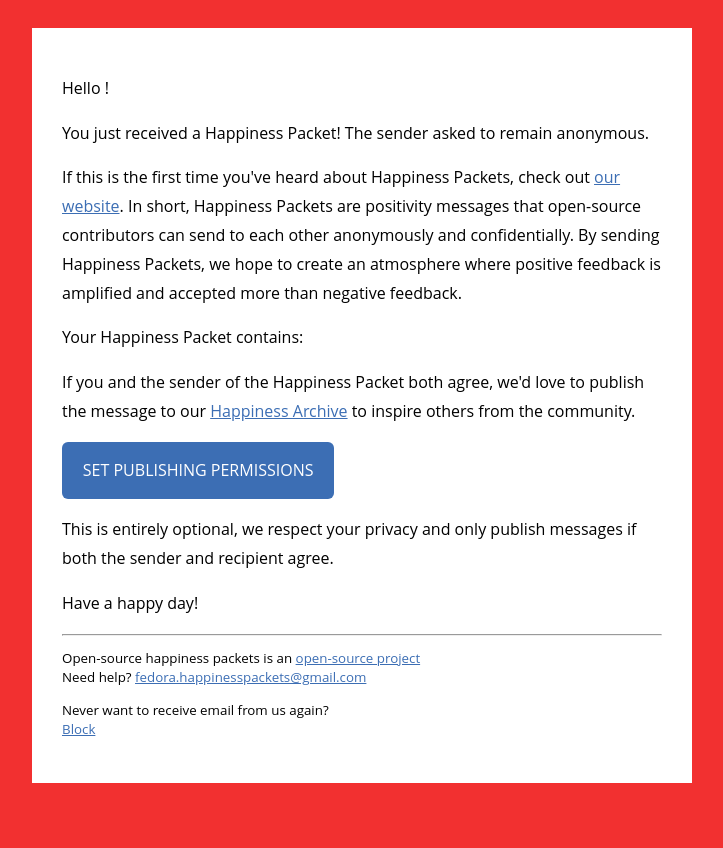
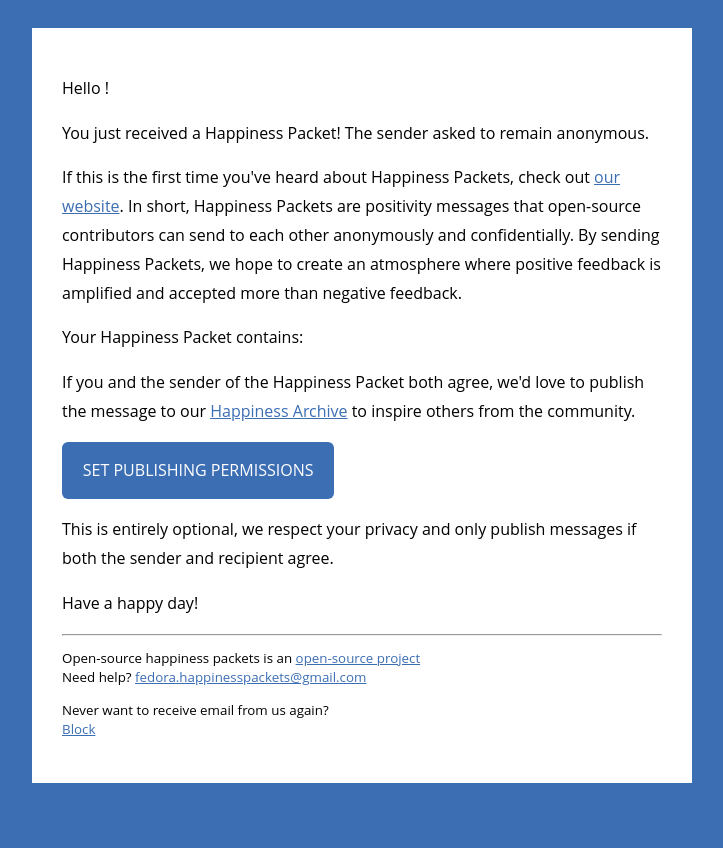
Before and after one commit to travisdev1/travis, a Django app: template templates/messaging/recipient_mail.html in a window 1280 px wide. Shown: the part 389-1237 px from the top of the page, without its empty margins (278-1001 px from the left). Run offline with Django 3.2, Linux system fonts and the light colour scheme; the template is opened without the code that fills it, so the values that code supplies are empty.

Commit message:
Change background color of email

```diff
--- a/templates/base_email.html
+++ b/templates/base_email.html
@@ -7,7 +7,7 @@
     <meta name="viewport" content="width=device-width, initial-scale=1.0">
 </head>
 
-<body style="background-color: #F23030;font-family: 'Open Sans', sans-serif;font-size: 16px;line-height: 1.8em;">
+<body style="background-color: #3c6eb4;font-family: 'Open Sans', sans-serif;font-size: 16px;line-height: 1.8em;">
     <div style="text-align: center;padding: 20px;">
         <img src="cid:logo.png@happinesspackets.io" alt="Open-source Happiness Packets" style="max-width: 400px; padding: 30px">
     </div>
```
